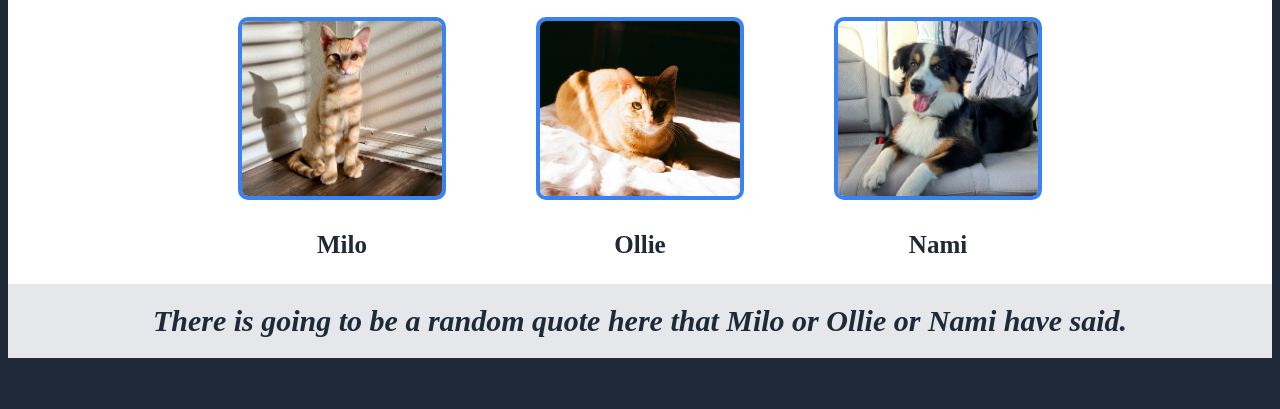
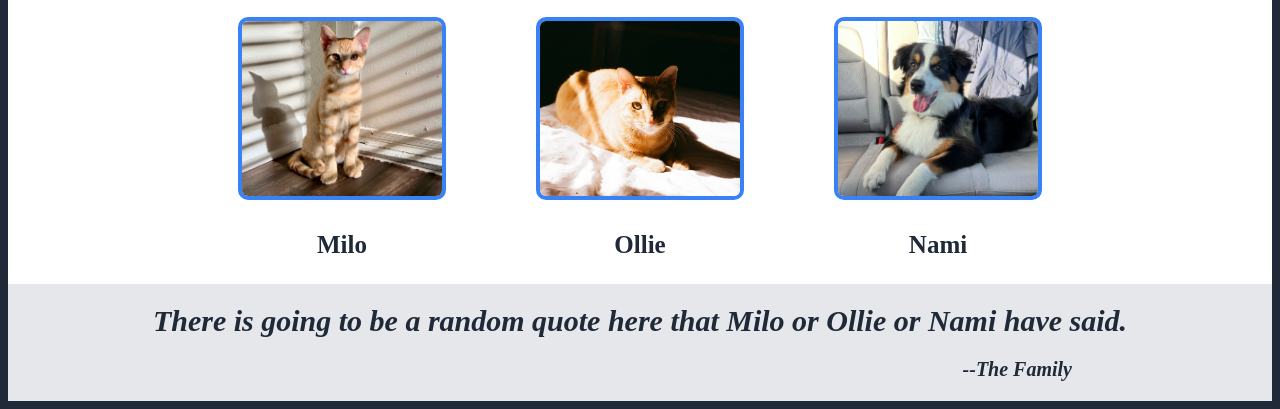
Before and after one commit to Yariee/landing-page, a plain HTML site: page index.html in a window 1280 px wide. Shown: the part 636-1045 px from the top of the page. Before the commit the page ends 1002 px from the top, so only its background shows below. Drawn offline with Linux system fonts and the light colour scheme.

Commit message:
finished quote section

```diff
--- a/index.html
+++ b/index.html
@@ -49,6 +49,7 @@
         </div>
         <div class="quote">
             <h1>There is going to be a random quote here that Milo or Ollie or Nami have said.</h1>
+            <b> --The Family</b>
         </div>
     </div>
 </body>
--- a/style.css
+++ b/style.css
@@ -112,9 +112,17 @@ button {
 .quote {
     background-color: #E5E7EB;
     display: flex;
+    flex-direction: column;
     justify-content: center;
     text-align: center;
     font-size: 15px;
     color: #1F2937;
     font-style: italic;
 }
+
+b {
+    text-align: right;
+    padding-bottom: 20px;
+    padding-right: 200px;
+    font-size: 20px;
+}
```
